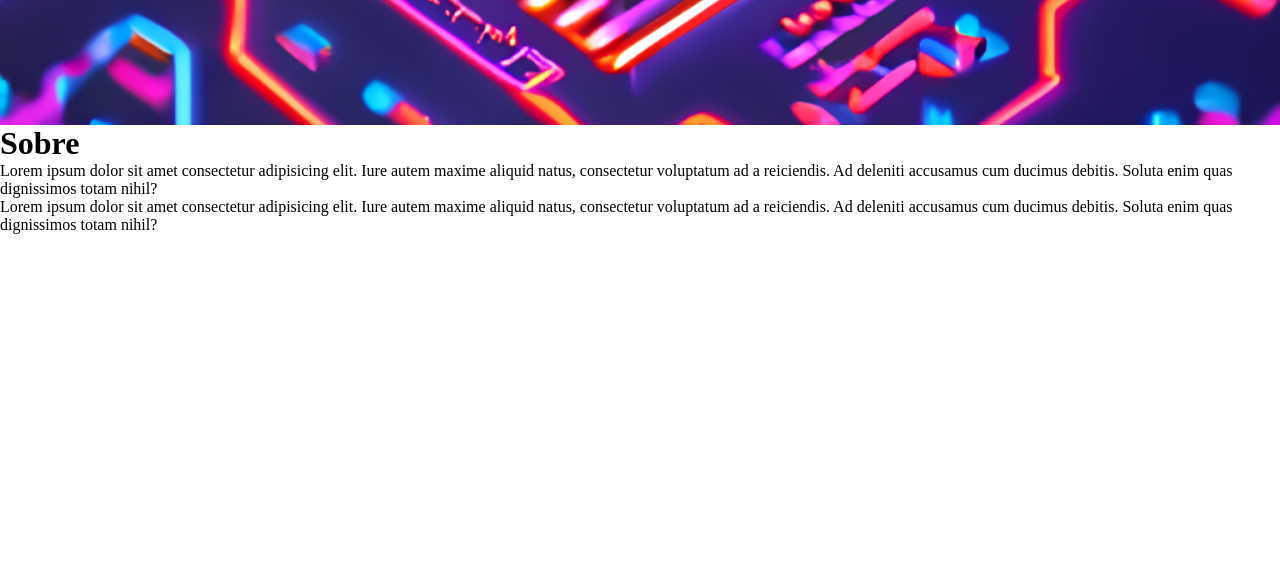
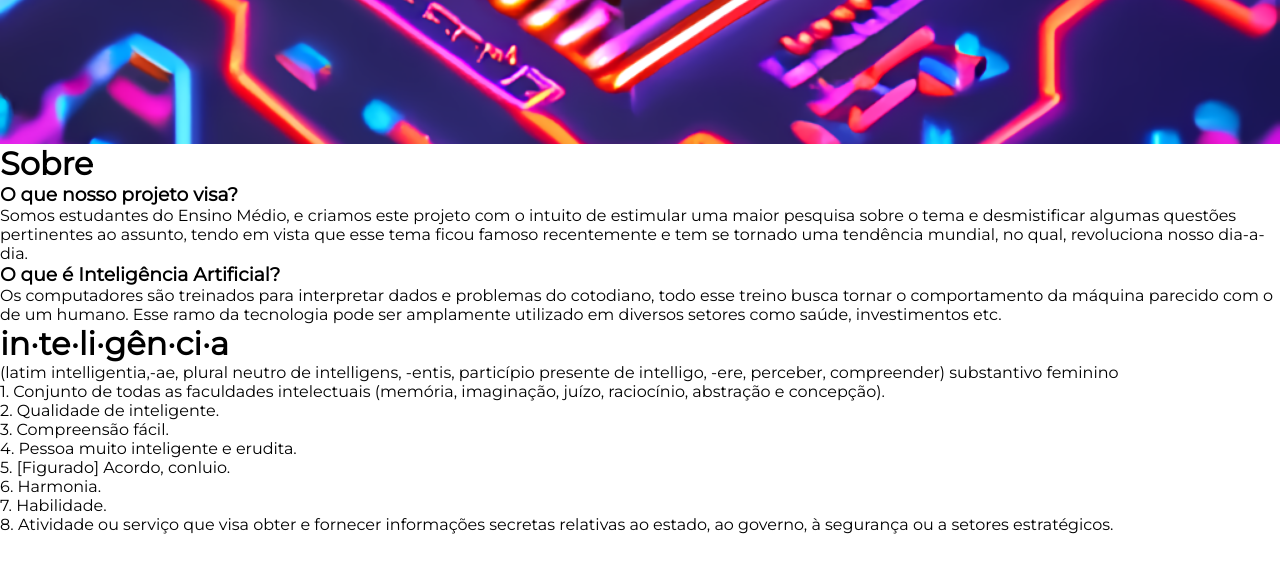
Before and after one commit to AtomicIA/atomicia.github.io, a plain HTML site: page index.html in a window 1280 px wide. Shown: the part 675-1241 px from the top of the page. Before the commit the page ends 909 px from the top, so only its background shows below. Drawn offline with Linux system fonts and the light colour scheme.

Commit message:
Adding content to the homepage

```diff
--- a/index.html
+++ b/index.html
@@ -10,17 +10,58 @@
 </head>
 
 <body>
+    <div>
+        <a href="#sobre">asdasdadsada</a>
+    </div>
     <div class='parallax'>
         <img src='./img/logo.png'></img>
     </div>
+
+    <div id="sobre">
+        <h1>Sobre</h1>
+        <h3>O que nosso projeto visa?</h3>
+        <p>Somos estudantes do Ensino Médio, e criamos este projeto com o intuito de estimular uma maior pesquisa sobre
+            o tema e desmistificar algumas questões pertinentes ao assunto, tendo em vista que esse tema ficou famoso
+            recentemente e tem se tornado uma tendência mundial, no qual, revoluciona nosso dia-a-dia.</p>
+
+        <h3>O que é Inteligência Artificial?</h3>
+        <p> Os computadores são treinados para interpretar dados e problemas do cotodiano, todo esse treino busca tornar
+            o comportamento da máquina parecido com o de um humano.
+            Esse ramo da tecnologia pode ser amplamente utilizado em diversos setores como saúde, investimentos etc.
+    </div>
+
+
     <div>
-        <h1>Sobre</h1>
-        <p>Lorem ipsum dolor sit amet consectetur adipisicing elit. Iure autem maxime aliquid natus, consectetur
-            voluptatum ad a reiciendis. Ad deleniti accusamus cum ducimus debitis. Soluta enim quas dignissimos totam
-            nihil?</p>
-        <p>Lorem ipsum dolor sit amet consectetur adipisicing elit. Iure autem maxime aliquid natus, consectetur
-            voluptatum ad a reiciendis. Ad deleniti accusamus cum ducimus debitis. Soluta enim quas dignissimos totam
-            nihil?</p>
+        <h1>in·te·li·gên·ci·a</h1>
+        <p>
+            (latim intelligentia,-ae, plural neutro de intelligens, -entis, particípio presente de intelligo, -ere,
+            perceber, compreender)
+            substantivo feminino
+        </p>
+        <ol type="1">
+            <li>1. Conjunto de todas as faculdades intelectuais (memória, imaginação, juízo, raciocínio, abstração e
+                concepção).</li>
+            <li>2. Qualidade de inteligente.</li>
+            <li>3. Compreensão fácil.</li>
+            <li>4. Pessoa muito inteligente e erudita.</li>
+            <li>5. [Figurado] Acordo, conluio.</li>
+            <li>6. Harmonia.</li>
+            <li>7. Habilidade.</li>
+            <li>8. Atividade ou serviço que visa obter e fornecer informações secretas relativas ao estado, ao governo, à
+                segurança ou a setores estratégicos.</li>
+        </ol>
+    </div></br>
+    <br>
+    <h3>inteligência artificial</h3>
+    • [Informática] Ramo da ciência da computação que estuda o desenvolvimento de sistemas computacionais com
+    base no conhecimento sobre a inteligência humana (sigla: I.A.).
+
+    <br>
+    <h4>"
+        artificial", Dicionário Priberam da Língua Portuguesa, 2008-2021,
+        Dicionário.priberam.org/intelig%C3%AAncia%20artificial [consultado em 28-04-2023].</h4>
+    </p>
+
     </div>
 </body>
 
--- a/style/style.css
+++ b/style/style.css
@@ -1,6 +1,9 @@
+@import url('https://fonts.googleapis.com/css2?family=Montserrat&display=swap');
 *{
     margin: 0;
     padding: 0;
+    font-family: 'Montserrat', sans-serif;
+    scroll-behavior: smooth;
 }
 .parallax{
     background-image: url('../img/bg.png');
@@ -19,6 +22,9 @@
     width: 50%;
 }
 
+ol li{
+  list-style-type: upper-alpha;
+}
 @media only screen and (max-width: 768px) {
 
   body{
```
Lines whose indentation alone changed are shown as unchanged.
